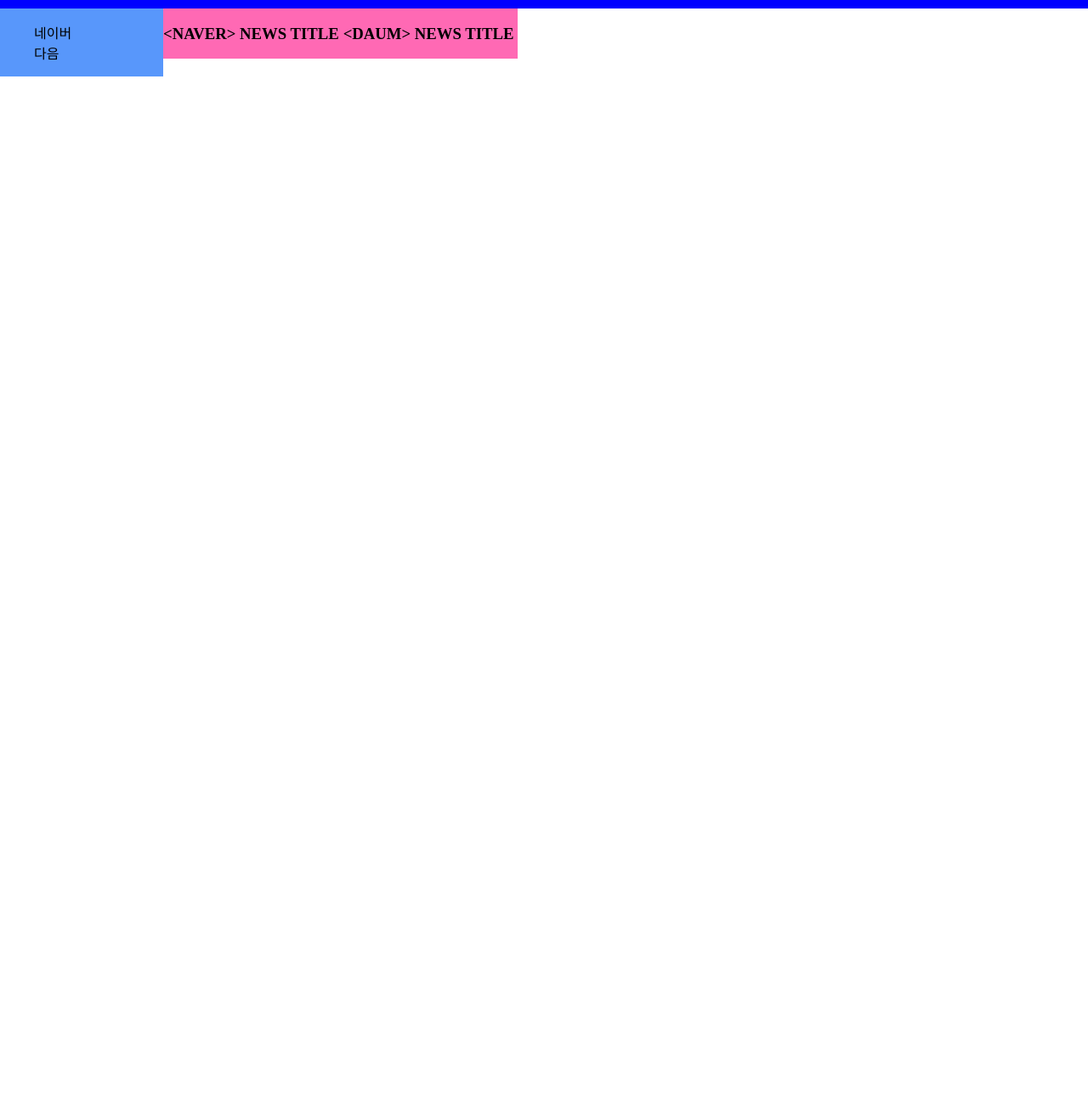
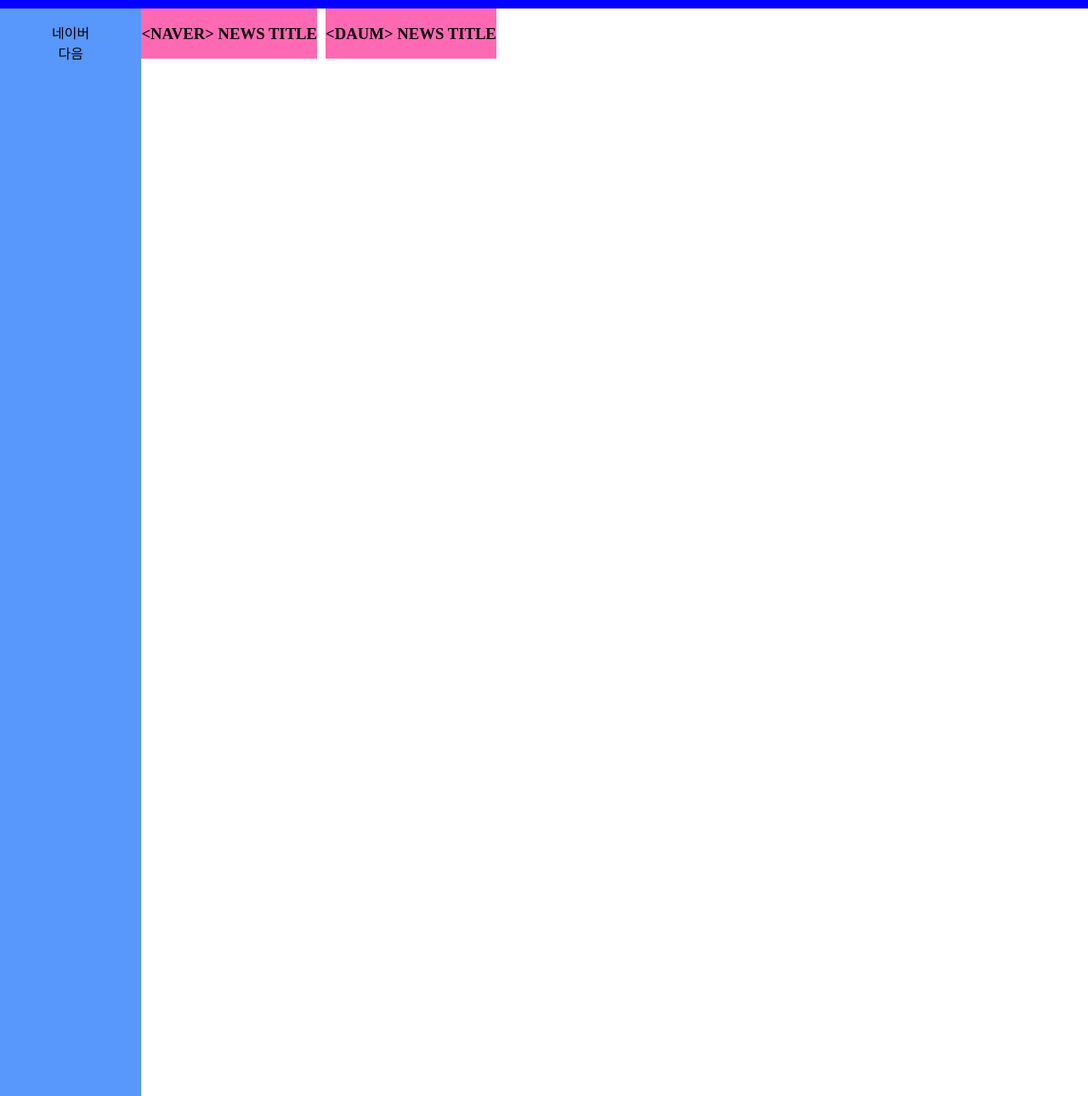
Before and after one commit to zooozoo/homepage-project, a Django app: template my_homepage/templates/main/index.html in a window 1280 px wide. Shown: the part 68-1358 px from the top of the page at 85% size. Before the commit the page ends 158 px from the top, so only its background shows below. Run offline with Django 3.2, Linux system fonts and the light colour scheme; the template is opened without the code that fills it, so the values that code supplies are empty.

Commit message:
css 수정

```diff
--- a/my_homepage/static/main/main.css
+++ b/my_homepage/static/main/main.css
@@ -19,27 +19,13 @@
 
 .body-item{
     float: left;
-    /*display: inline-block;*/
 }
 
-#new-select-section {
-    background-color: #5897fb;
-    width: 15%;
-}
-
-ul {
-    list-style-type: none;
-}
-
-#news-section {
+.news-section {
     background-color: hotpink;
     display: inline-block;
-    /*float: left;*/
-}
-
-.news-section-item {
-    float: left;
-    margin-right: 5px;
+    margin-right: 10px;
+    margin-bottom: 10px;
 }
 
 a {
@@ -47,6 +33,25 @@
     text-decoration: none;
 }
 
-h5 {
+div#news-select-section {
+    background-color: #5897fb;
+    position: relative;
+    width: 13%;
+    padding-bottom: 100%;
+}
+
+ul {
+    position: absolute;
+    list-style-type: none;
+    width: 100%;
+    padding: 0;
+}
+
+li {
+    margin: 0 auto;
+    text-align: center;
+}
+
+h5.news-title {
     margin: 5px 5px;
 }
--- a/my_homepage/templates/main/index.html
+++ b/my_homepage/templates/main/index.html
@@ -27,27 +27,26 @@
 
 <div class="header-bar"></div>
 
-<div class="body-item" id="new-select-section">
+<div class="body-item" id="news-select-section">
     <ul>
         <li>네이버</li>
         <li>다음</li>
     </ul>
 </div>
 
-<div class="body-item" id="news-section">
-    <div class="news-section-item naver_news">
+<div class="body-item news-section" id="naver_news">
     <h3>&lt;NAVER&gt; NEWS TITLE</h3>
     {% for items in naver %}
-            <a class="news-title" href="{{ items.link }}"><h5>{{ items.title }}</h5></a>
+        <a href="{{ items.link }}"><h5 class="news-title">{{ items.title }}</h5></a>
     {% endfor %}
 </div>
-    <div class="news-section-item daum_news">
+<div class="body-item news-section" id="daum_news">
     <h3>&lt;DAUM&gt; NEWS TITLE</h3>
     {% for items in daum %}
-            <a class="news-title" href="{{ items.link }}"><h5>{{ items.title }}</h5></a>
+        <a href="{{ items.link }}"><h5 class="news-title">{{ items.title }}</h5></a>
     {% endfor %}
 </div>
-</div>
+
 
 {#<footer>#}
 {##}
```
Lines whose indentation alone changed are shown as unchanged.
